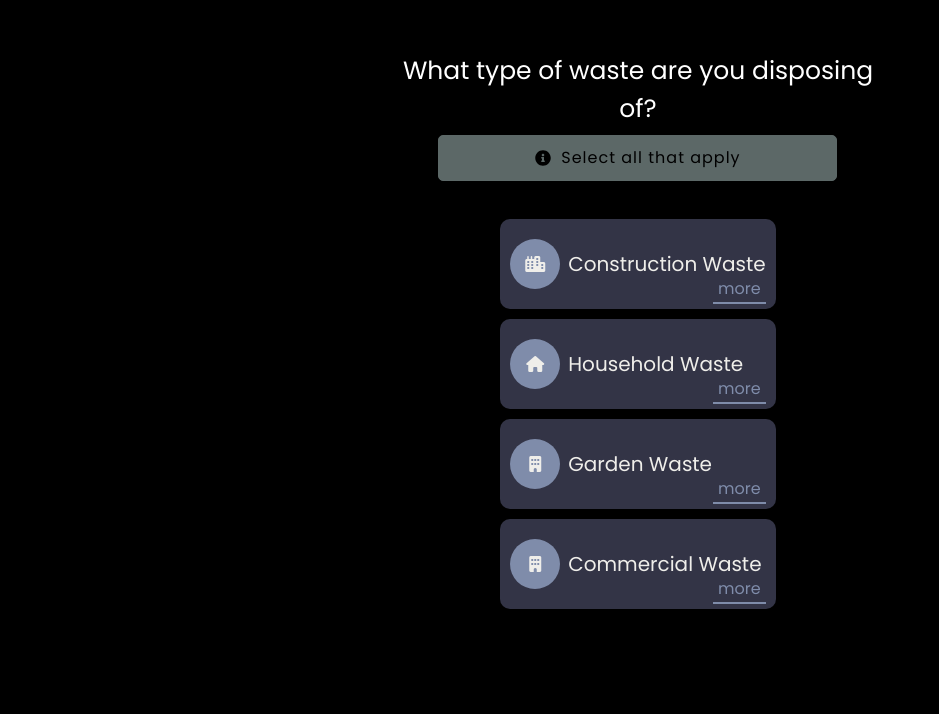
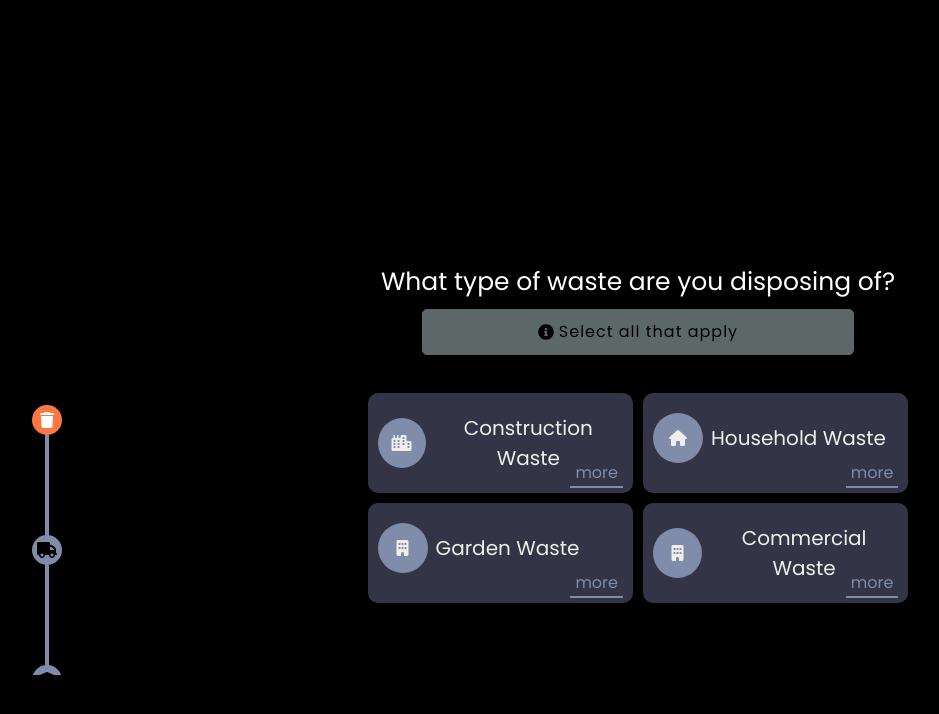
Before and after one commit to BurkyCodes/REM-Stepper, a React (Vite) app: page / in a window 1280 px wide. Shown: the top 714 px of the page, without its empty margins (22-961 px from the left). Built offline with nearby package versions, Linux system fonts and the light colour scheme.

Commit message:
Styling the progress the skip-component

```diff
--- a/src/components/Progress.jsx
+++ b/src/components/Progress.jsx
@@ -2,6 +2,7 @@ import React from 'react'
 import { steps } from '../DummyData/steps'
 
 const Progress = ({step,totalSteps}) => {
+
 
   const STEP_HEIGHT = 140;
   const containerOffset = (steps.length / 2 - step + 0.5) * STEP_HEIGHT;
@@ -16,13 +17,14 @@ const Progress = ({step,totalSteps}) => {
         </ul> */}
         <ul
         className='progress_container'
-         style={{ transform: `translateY(${containerOffset}px)` }}>
+         style={{ transform: `translateY(${containerOffset}px)` }}
+         >
            <li
            className='progress'
            ></li>
                 <li
            className='progress'
-           style={{
+            style={{
             backgroundColor:"#FE7743",
             height:`${progress}%`
            }}
--- a/src/components/SkipSize/SkipSizeContainer.jsx
+++ b/src/components/SkipSize/SkipSizeContainer.jsx
@@ -34,8 +34,13 @@ const SkipSizeContainer = ({handleNext,handlePrev}) => {
         </ul>
         {selectedSkipData && (
       <div className='sticky-text'>
+        <p className="small-text">
+          Imagery and information shown throughout this website may not reflect
+          the exact shape or size speculation, colours may vary, options and/or accessories may be featured at additional cost.
+        </p>
          <p className=''> {selectedSkipData.size} Yard Skip</p>
          <p className='sticky-price'>£{selectedSkipData.price_before_vat}</p>
+         <p>{selectedSkipData.hire_period_days} day hire period</p>
         <div className='btns'>
             <button className='btn back' onClick={handlePrev}>Back</button>
             <button className='btn next' onClick={handleNext}>Continue</button>
--- a/src/index.css
+++ b/src/index.css
@@ -188,7 +188,7 @@ p{
     /* color: #fff; */
     color: #000000;
     align-items: center;
-    gap: 10px;
+    gap: 5px;
     /* background-color: #7F8CAA; */
     background-color: #B8CFCE;
     opacity: 50%;
@@ -570,10 +570,13 @@ z-index: 999;
     width: max-content;
     border-top-right-radius: 20px;
 }
+.small-text{
+    font-size: 12px;
+}
 
 
 @media(min-width:1000px){
-.progress-div{
+/* .progress-div{
   height: 60px;
   position: fixed;
   top: 0;
@@ -585,7 +588,7 @@ z-index: 999;
   justify-content: center;
   overflow-y: hidden;
   z-index: 10;
-  width: 100vw;
+  width: 100%;
     }
   .progress_container{
     flex-direction: row;
@@ -602,7 +605,7 @@ z-index: 999;
     content: '';
     position: absolute;
     opacity: 40%;
-    /* height: 40%; */
+
     background-color: #7F8CAA;
     height: 4px;
     width: 100%;
@@ -621,7 +624,8 @@ z-index: 999;
     z-index: 2;
     transform: translateY(-50%);
     transition: all 0.3s ease-in;
-}
+} */
+
 
 
     .content-div{
@@ -641,4 +645,15 @@ z-index: 999;
         align-items: start;
         gap: 60px;
     }
+     .waste-wrapper{
+     display: grid;
+     grid-template-columns: repeat(2,1fr);
+    }
+    .waste-types-container{
+        display: flex;
+        align-items: center;
+        justify-content: center;
+        height: 100vh;
+    }
+
 }
```
